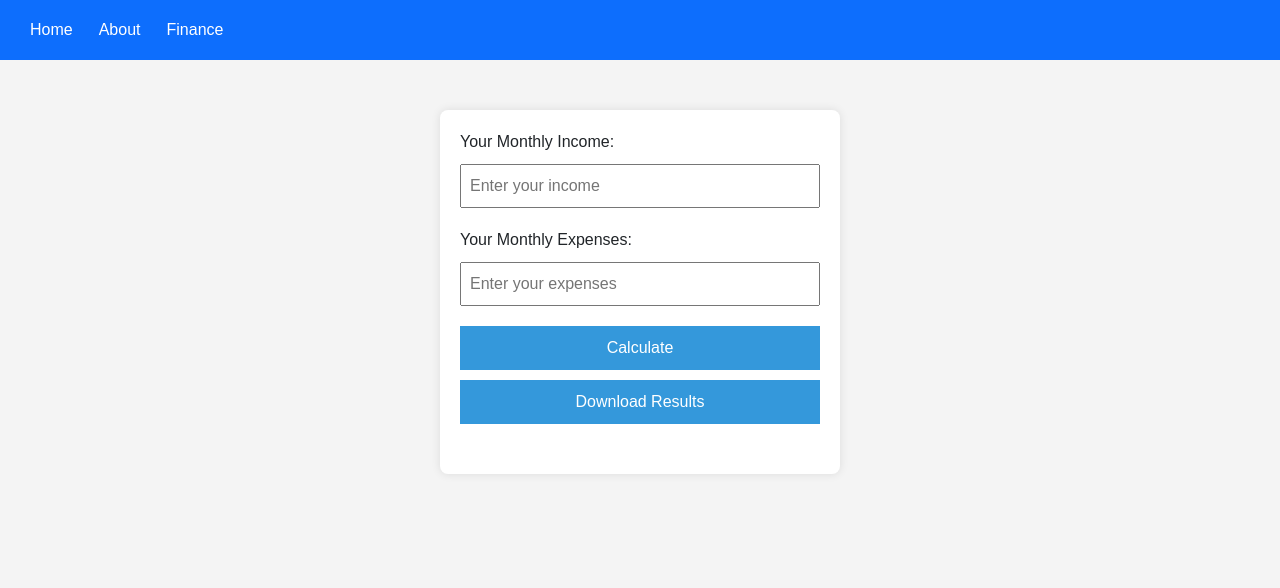
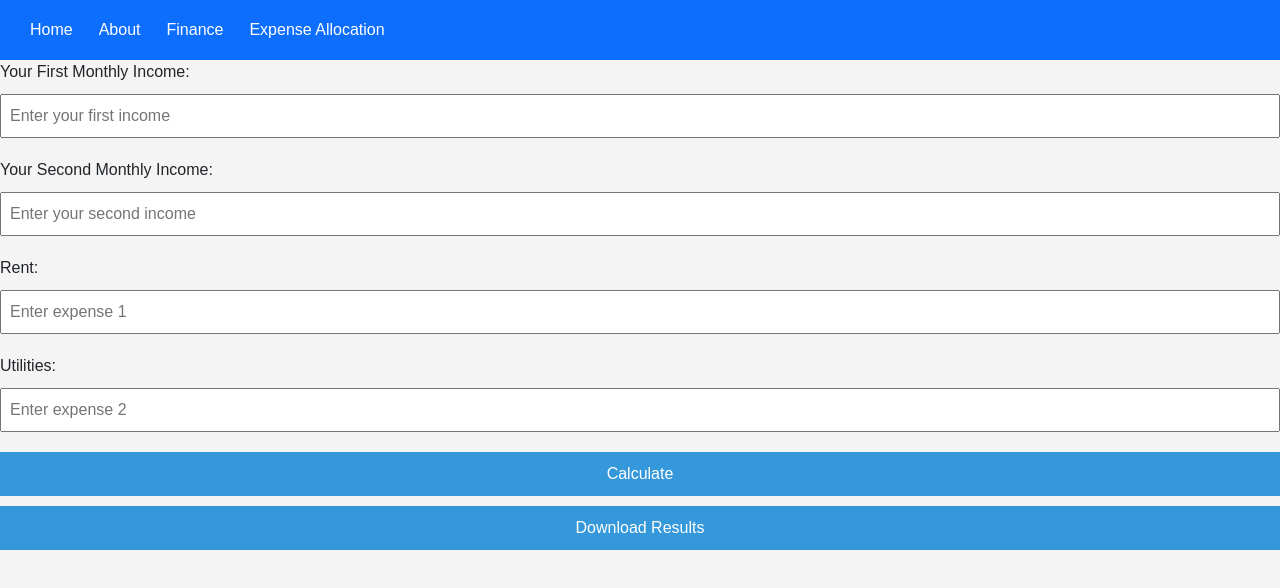
Before and after one commit to AnthonyLop/Roommate-Expense-Tracker, a plain HTML site: page Roomate/Finance.html in a window 1280 px wide. Drawn offline with nearby package versions, Linux system fonts and the light colour scheme.

Commit message:
Update Finance.html

```diff
--- a/Roomate/Finance.html
+++ b/Roomate/Finance.html
@@ -27,22 +27,31 @@
                         <a class="nav-link" href="index.html">Home</a>
                     </li>
                     <li class="nav-item">
-                        <a class="nav-link" href="#">About</a>
+                        <a class="nav-link" href="About.html">About</a>
                     </li>
                     <li class="nav-item">
                         <a class="nav-link" href="Finance.html">Finance</a>
+                    </li>
+                    <li class="nav-item">
+                        <a class="nav-link" href="Expense.html">Expense Allocation</a>
                     </li>
                 </ul>
             </div>
         </div>
     </nav>
 
-    <section id="calculator">
-        <label for="income">Your Monthly Income:</label>
-        <input type="number" id="income" placeholder="Enter your income">
+    <section id="Finance">
+        <label for="income1">Your First Monthly Income:</label>
+        <input type="number" id="income1" placeholder="Enter your first income">
 
-        <label for="expenses">Your Monthly Expenses:</label>
-        <input type="number" id="expenses" placeholder="Enter your expenses">
+        <label for="income2">Your Second Monthly Income:</label>
+        <input type="number" id="income2" placeholder="Enter your second income">
+
+        <label for="expenses1">Rent:</label>
+        <input type="number" id="expenses1" placeholder="Enter expense 1">
+
+        <label for="expenses2">Utilities:</label>
+        <input type="number" id="expenses2" placeholder="Enter expense 2">
 
         <button onclick="calculateBudget()">Calculate</button>
         <button onclick="downloadResults()">Download Results</button>
@@ -50,6 +59,8 @@
         <div id="result"></div>
     </section>
 
+
+
 </body>
 
 </html>
```
